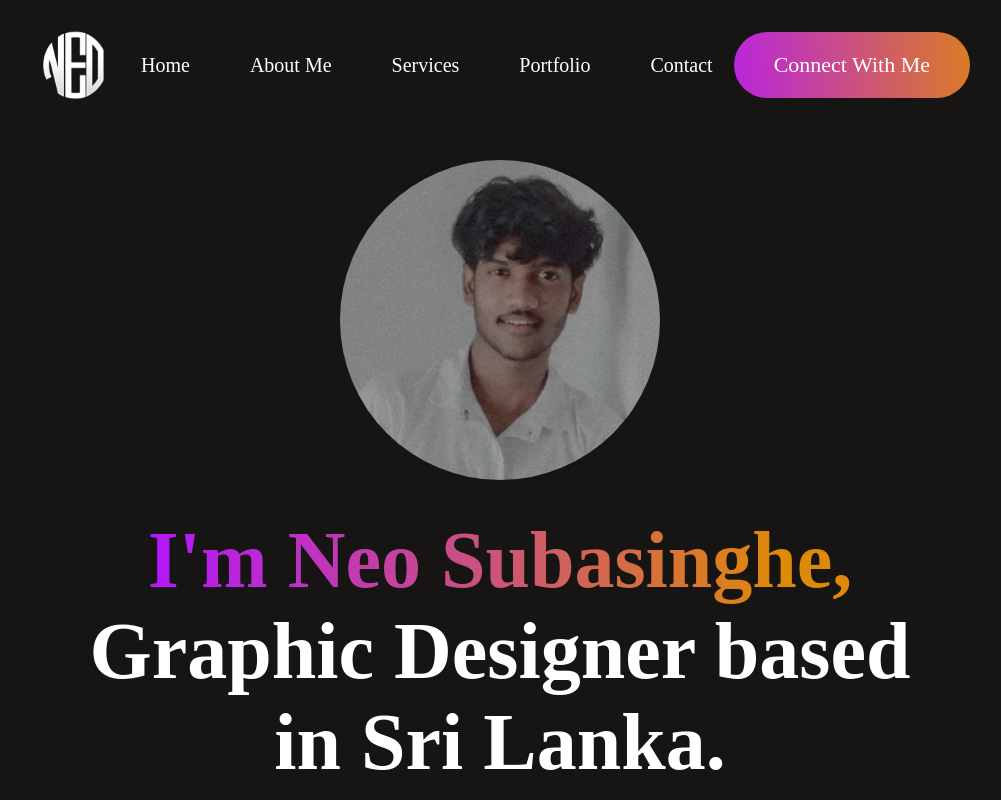
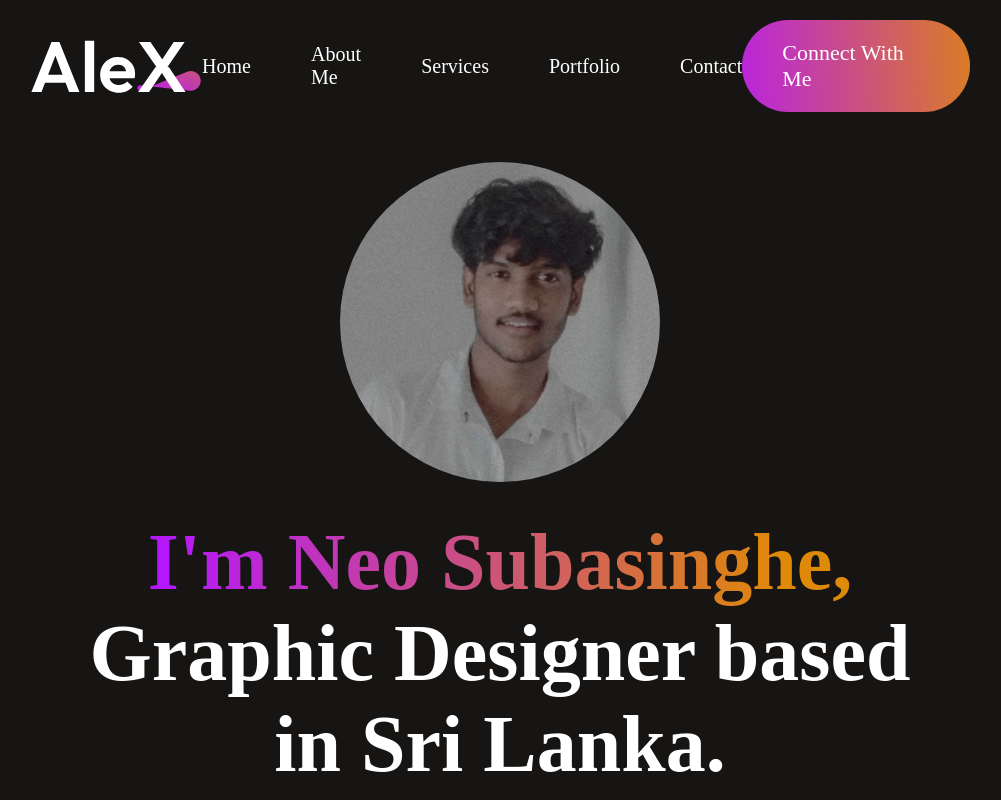
Before and after one commit to Eran2001/dumi-new-web, a React (Vite) app: page / in a window 1280 px wide. Shown: the top 800 px of the page, without its empty margins (140-1141 px from the left). Built offline with nearby package versions, Linux system fonts and the light colour scheme; the HTML template or start-up script is replaced by a standard one.

Commit message:
logo changed

```diff
--- a/src/components/Navbar/Navbar.css
+++ b/src/components/Navbar/Navbar.css
@@ -123,3 +123,7 @@
     transition: 0.5s;
   }
 }
+
+@media only screen and (max-width: 412px) {
+
+}
--- a/src/components/Navbar/Navbar.jsx
+++ b/src/components/Navbar/Navbar.jsx
@@ -22,7 +22,7 @@ const Navbar = () => {
 
   return (
     <div className='navbar' id='navbar'>
-      <img src="/src/assets/neo-new.png" className="logo" alt="" />
+      <img src={ logo } className="logo" alt="" />
       <img src={menu_open} onClick={openMenu} alt="" className='nav-mob-open' />
       <ul ref={menuRef} className='nav-menu'>
         <img src={menu_close} onClick={openClose} alt="" className="nav-mob-close" />
```
